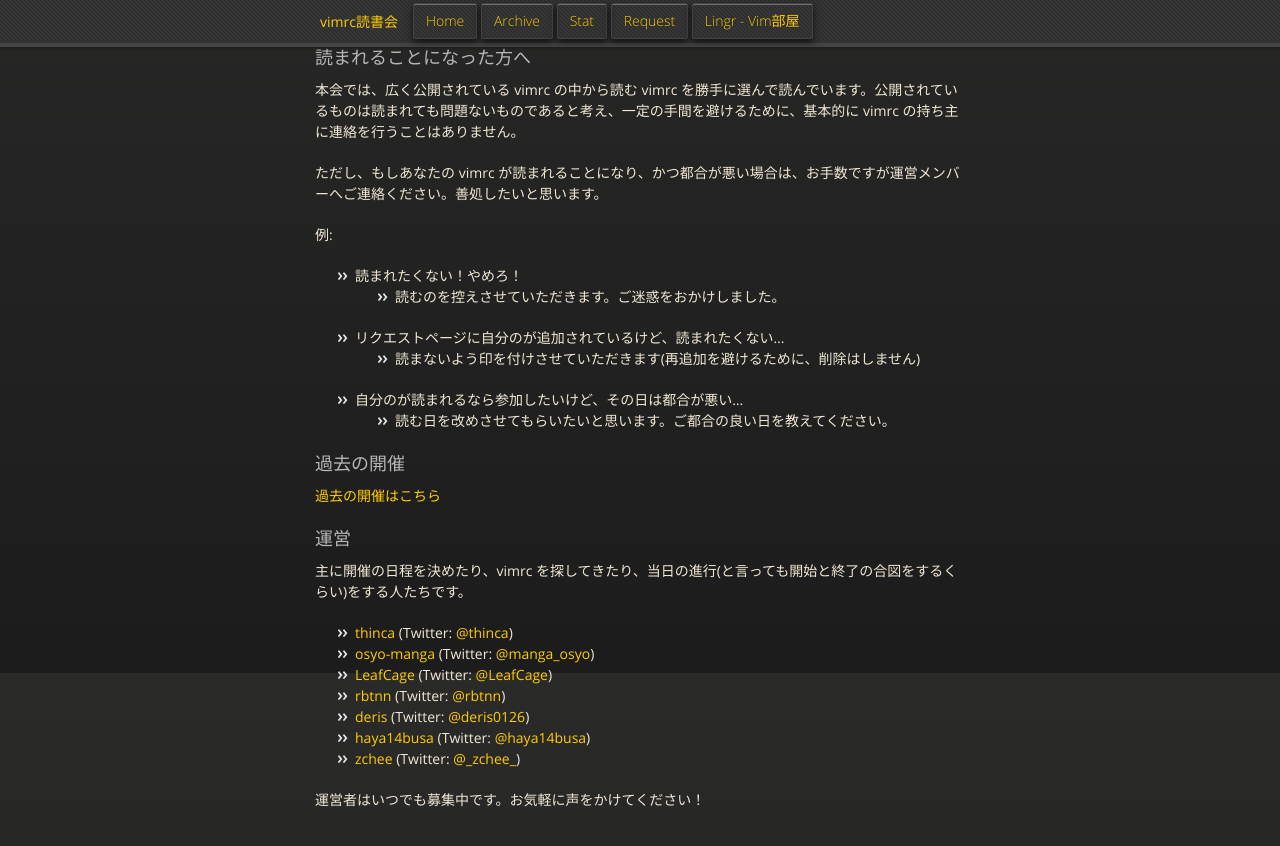
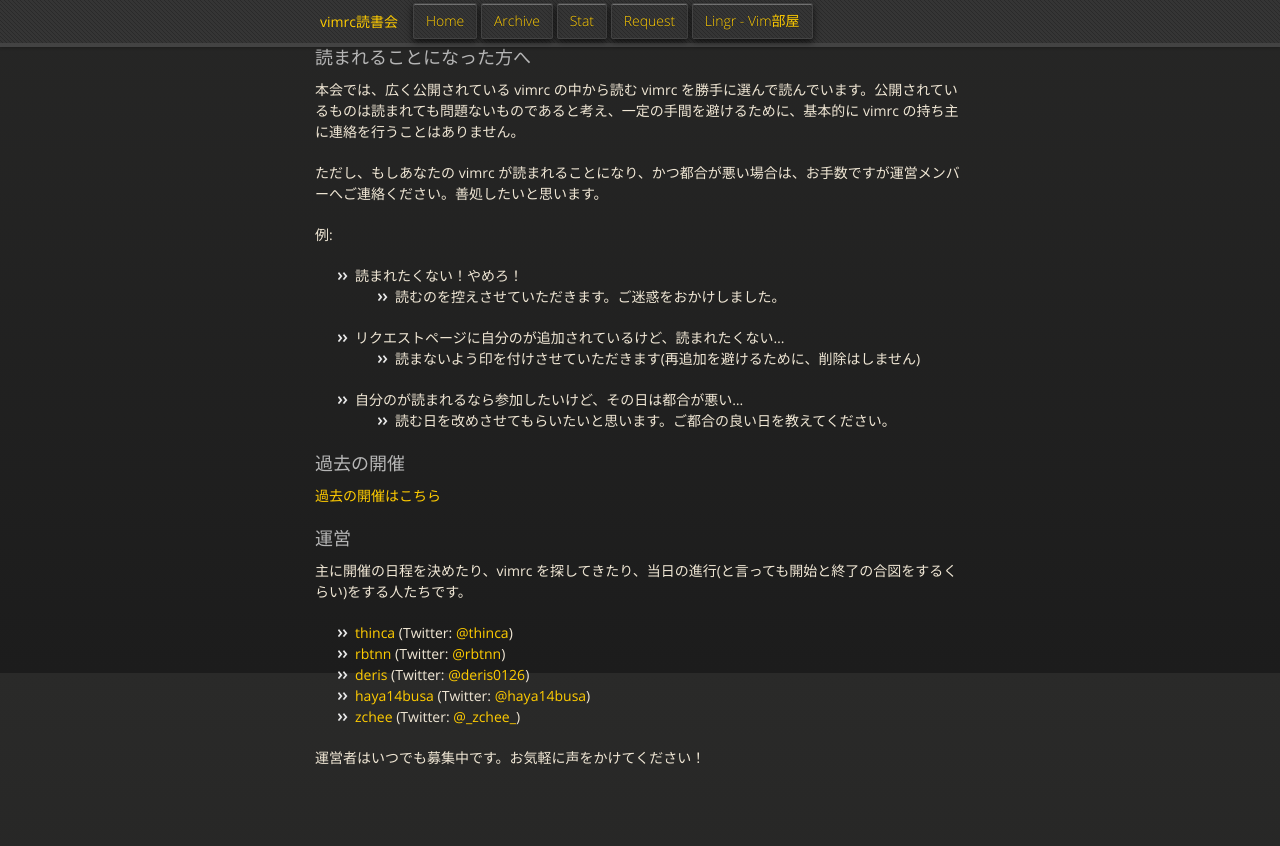
Before and after one commit to vim-jp/reading-vimrc, a Jekyll site: the page built from index.md, in a window 1280 px wide and 900 px high, scrolled down 1127 px. Shown: the top 846 px of the window. Built offline with Jekyll 4.4.1, drawn with Linux system fonts in a browser that asks for light colours; nearby versions of some CDN libraries.

Commit message:
非アクティブなメンバーを運営から除外
非アクティブなのに運営として掲載されていてもお互いに困るだろうという観点からの処理です。
必要であればいつでも運営に復帰可能です。

```diff
--- a/index.md
+++ b/index.md
@@ -96,8 +96,6 @@ title: vimrc読書会
 主に開催の日程を決めたり、vimrc を探してきたり、当日の進行(と言っても開始と終了の合図をするくらい)をする人たちです。
 
 - [thinca](https://github.com/thinca) (Twitter: [@thinca](https://twitter.com/thinca))
-- [osyo-manga](https://github.com/osyo-manga) (Twitter: [@manga_osyo](https://twitter.com/manga_osyo))
-- [LeafCage](https://github.com/LeafCage) (Twitter: [@LeafCage](https://twitter.com/LeafCage))
 - [rbtnn](https://github.com/rbtnn) (Twitter: [@rbtnn](https://twitter.com/rbtnn))
 - [deris](https://github.com/deris) (Twitter: [@deris0126](https://twitter.com/deris0126))
 - [haya14busa](https://github.com/haya14busa) (Twitter: [@haya14busa](https://twitter.com/haya14busa))
```
